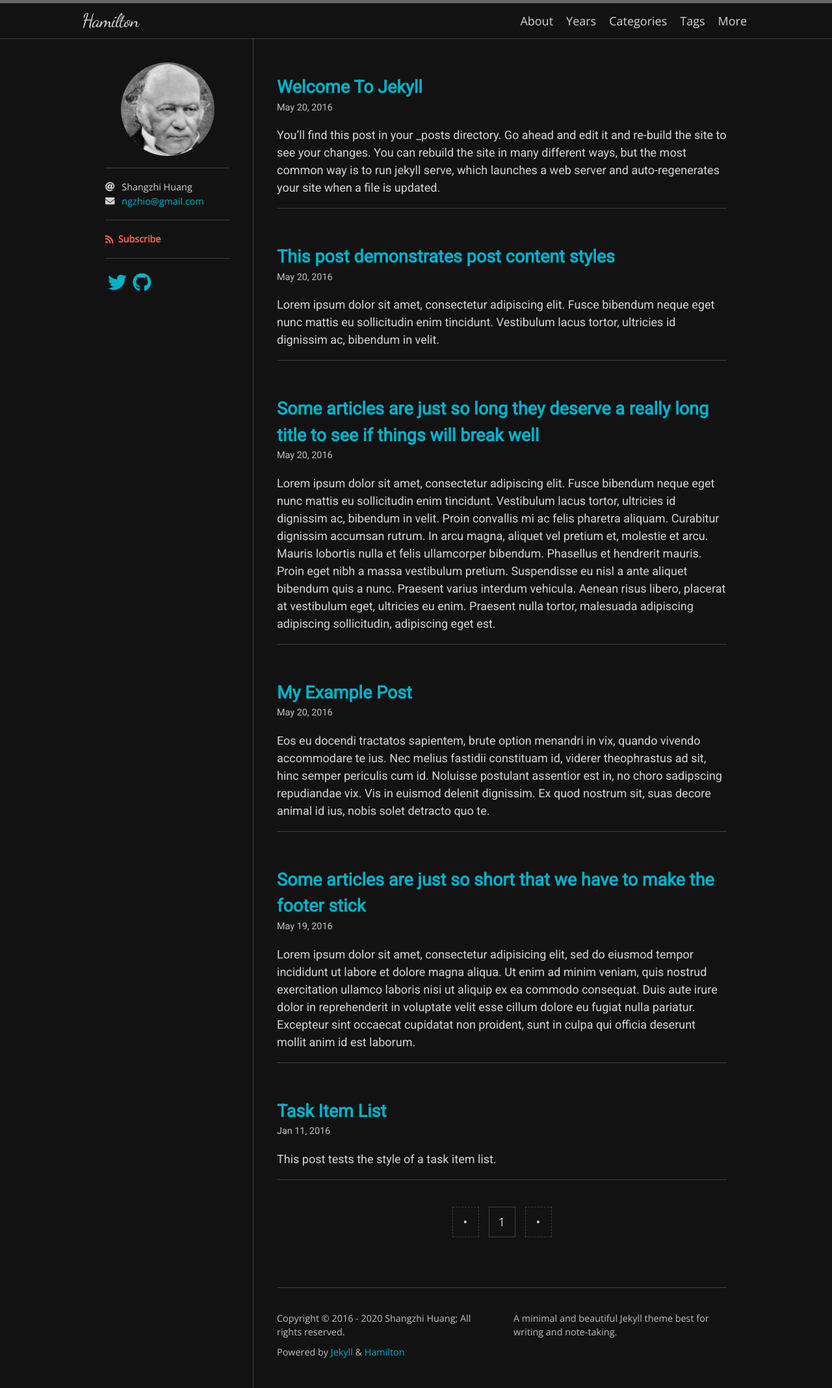
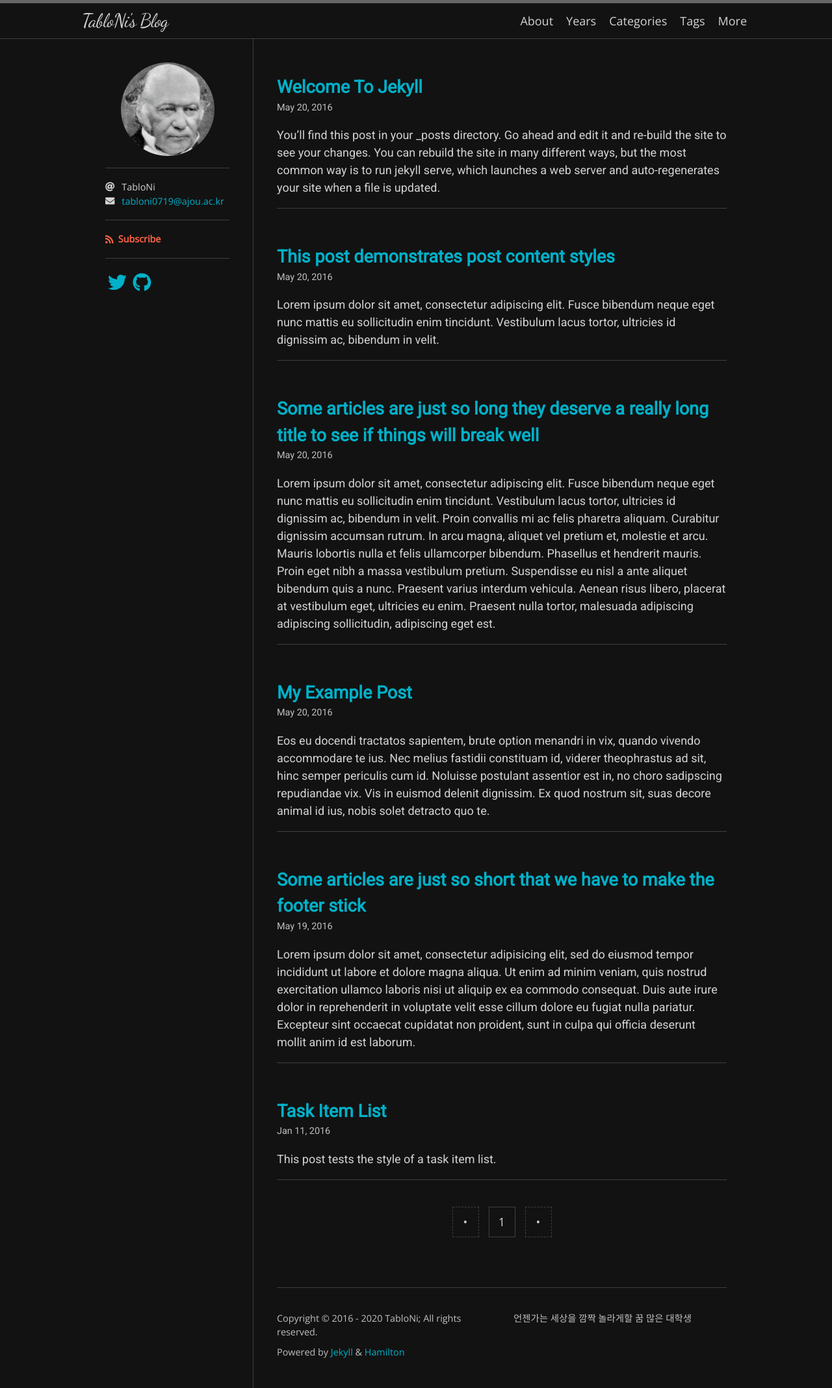
Before and after one commit to TabloNi/tabloni.github.io, a Jekyll site: the page built from index.html, in a window 1280 px wide. Shown: the whole page at 65% size. Built offline with Jekyll 4.4.1, drawn with Linux system fonts in a browser that asks for light colours; nearby versions of some CDN libraries; some web fonts are replaced; the list of posts is cut into pages by our own code.

Commit message:
Fix : config_yml

```diff
--- a/_config.yml
+++ b/_config.yml
@@ -1,8 +1,8 @@
-title: Hamilton
-description: A minimal and beautiful Jekyll theme best for writing and note-taking.
-author: Shangzhi Huang
+title: TabloNi's Blog
+description: 언젠가는 세상을 깜짝 놀라게할 꿈 많은 대학생
+author: TabloNi
 avatar: /logo.png
-email: ngzhio@gmail.com
+email: tabloni0719@ajou.ac.kr
 
 plugins:
   - jekyll-seo-tag
```
